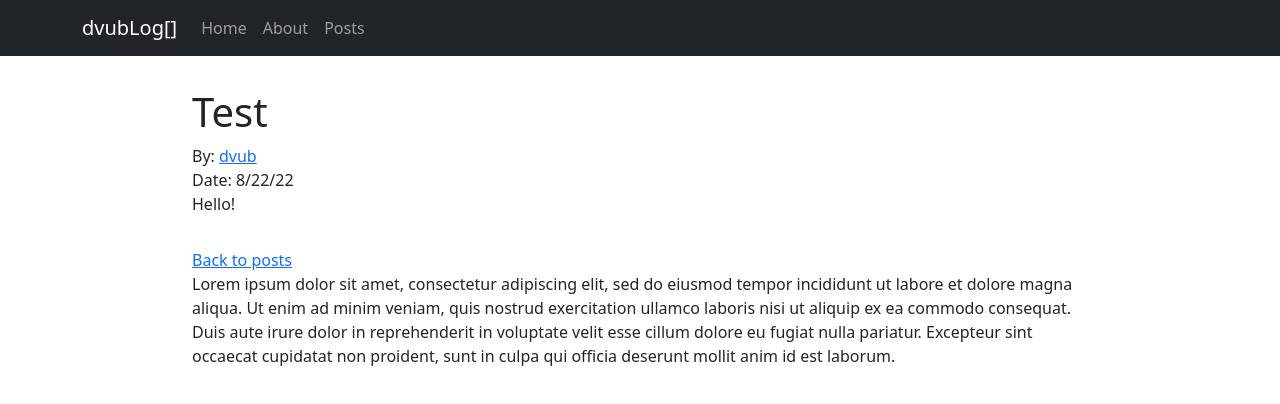
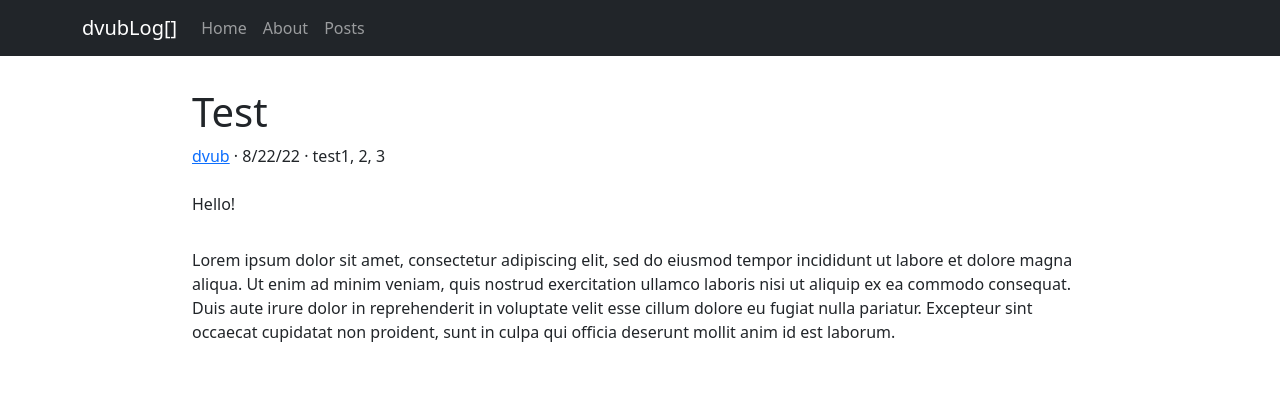
Before and after one commit to dvub/dvub-site, a Next.js app: page /posts/test in a window 1280 px wide. Shown: the top 404 px of the page. Built offline with nearby package versions, Linux system fonts and the light colour scheme; a small style sheet from the web is missing.

Commit message:
layout styling

```diff
--- a/components/layout.tsx
+++ b/components/layout.tsx
@@ -11,7 +11,7 @@ interface Props {
 const Layout: FC<Props> = (props) => {
 
     const { children, meta } = props;
-    const { title, author, date, authorLink, description } = meta;
+    const { title, author, date, authorLink, description, tags } = meta;
 
 
 
@@ -22,6 +22,9 @@ const Layout: FC<Props> = (props) => {
         marginRight: sideMargin,
         marginTop: '2rem',
     }
+
+    const tagDisplay = tags ? tags.join(', ') : '';
+
     return (
         <>
             <Head>
@@ -33,18 +36,13 @@ const Layout: FC<Props> = (props) => {
                 {/* title, author, date, etc */}
                 <header style={bodyStyle}>
                     <h1>{title}</h1>
-                    By: <a href={authorLink}>{author}</a>
-                    <br />
-                    Date: {date}
-                    <br/>
+                    <a href={authorLink}>{author}</a> · {date} · {tagDisplay}
+                    <br/><br/>
                     {description}
                 </header>
 
                 {/* props.children will render the standard md content*/}
                 <div style={bodyStyle}>
-
-                    <Link href='../posts'>Back to posts</Link>
-
                     {children}
                 </div>
 
```
